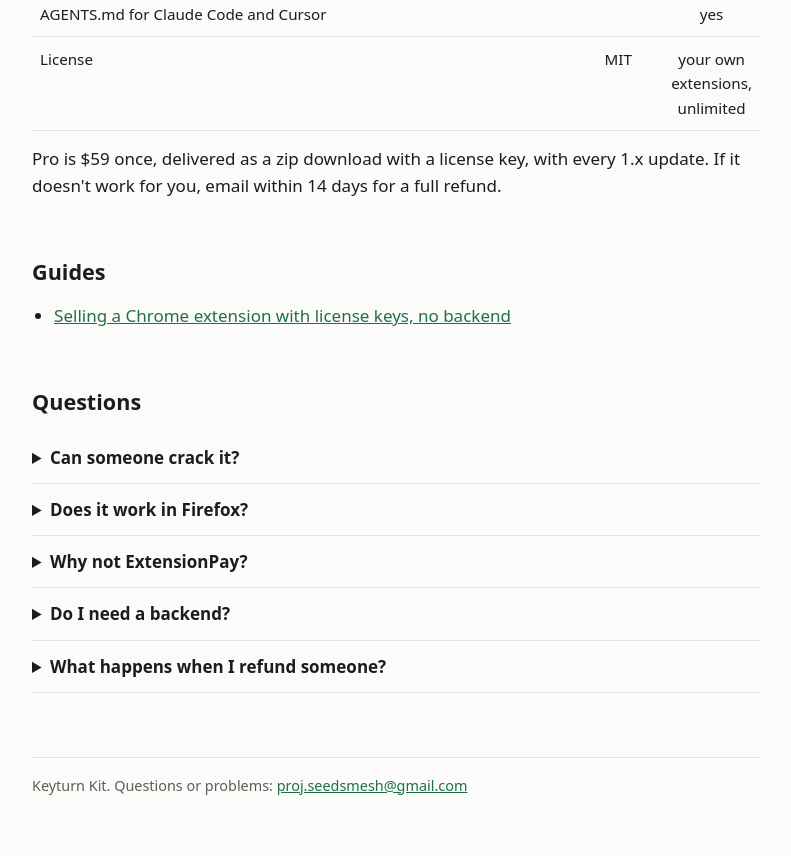
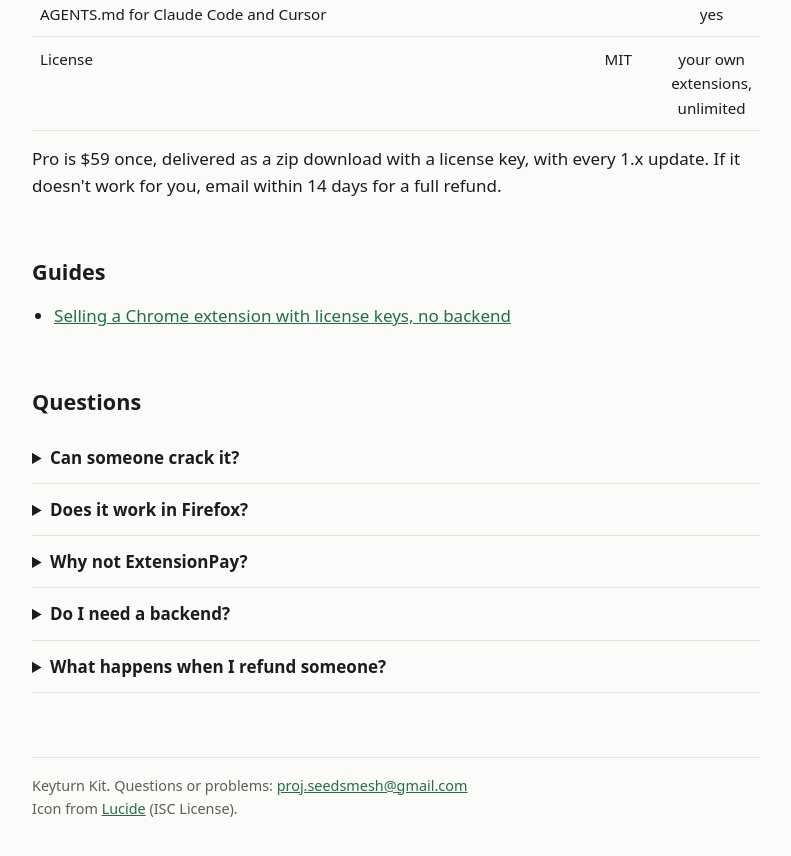
Before and after one commit to keyturnkit/keyturnkit.github.io, a Jekyll site: the page index.html, which Jekyll copies as it is, in a window 1280 px wide and 900 px high, scrolled down 1933 px. Shown: the top 856 px of the window, without its empty margins (244-1035 px from the left). Built offline with Jekyll 4.4.1, drawn with Linux system fonts in a browser that asks for light colours.

Commit message:
Favicon (Lucide key-round, ISC) and credit in footer

```diff
--- a/_layouts/default.html
+++ b/_layouts/default.html
@@ -5,6 +5,9 @@
 <meta name="viewport" content="width=device-width, initial-scale=1">
 <title>{{ page.title }}</title>
 <meta name="description" content="{{ page.description | default: site.description }}">
+<link rel="icon" href="/favicon.svg" type="image/svg+xml">
+<link rel="icon" href="/favicon-32.png" sizes="32x32" type="image/png">
+<link rel="apple-touch-icon" href="/apple-touch-icon.png">
 <style>
   :root {
     --bg: #fbfbf9; --fg: #1c1c1a; --muted: #5d5d58; --line: #e3e2dc;
@@ -48,7 +51,7 @@
   <p class="small"><a href="/">Keyturn Kit</a></p>
   {{ content }}
   <footer>
-    Keyturn Kit. Free edition on <a href="https://github.com/keyturnkit/keyturn-kit">GitHub</a> (MIT). Questions: <a href="mailto:proj.seedsmesh@gmail.com">proj.seedsmesh@gmail.com</a>
+    Keyturn Kit. Free edition on <a href="https://github.com/keyturnkit/keyturn-kit">GitHub</a> (MIT). Questions: <a href="mailto:proj.seedsmesh@gmail.com">proj.seedsmesh@gmail.com</a><br>Icon from <a href="https://lucide.dev">Lucide</a> (ISC License).
   </footer>
 </main>
 </body>
--- a/index.html
+++ b/index.html
@@ -5,6 +5,9 @@
 <meta name="viewport" content="width=device-width, initial-scale=1">
 <title>Keyturn Kit: license keys for paid Chrome extensions</title>
 <meta name="description" content="A WXT + React starter that checks Lemon Squeezy, Polar or Dodo license keys from your Chrome extension. No server, no secret key. Free MIT edition, Pro $59 one-time.">
+<link rel="icon" href="/favicon.svg" type="image/svg+xml">
+<link rel="icon" href="/favicon-32.png" sizes="32x32" type="image/png">
+<link rel="apple-touch-icon" href="/apple-touch-icon.png">
 <style>
   :root {
     --bg: #fbfbf9; --fg: #1c1c1a; --muted: #5d5d58; --line: #e3e2dc;
@@ -125,7 +128,7 @@
   </details>
 
   <footer>
-    Keyturn Kit. Questions or problems: <a href="mailto:proj.seedsmesh@gmail.com">proj.seedsmesh@gmail.com</a>
+    Keyturn Kit. Questions or problems: <a href="mailto:proj.seedsmesh@gmail.com">proj.seedsmesh@gmail.com</a><br>Icon from <a href="https://lucide.dev">Lucide</a> (ISC License).
   </footer>
 </main>
 </body>
```
Also changed, not shown: apple-touch-icon.png (added), favicon-32.png (added), favicon.svg (added).
